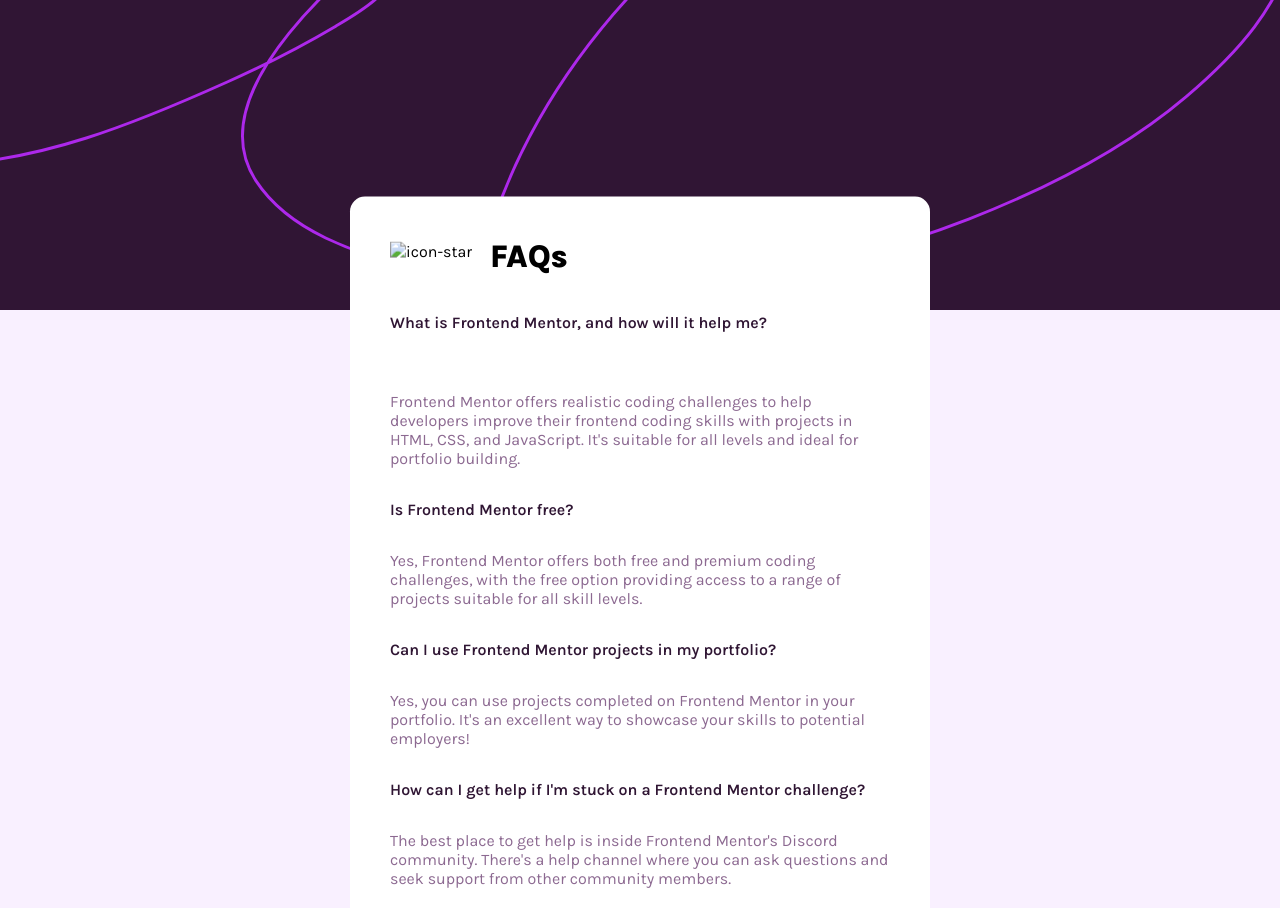
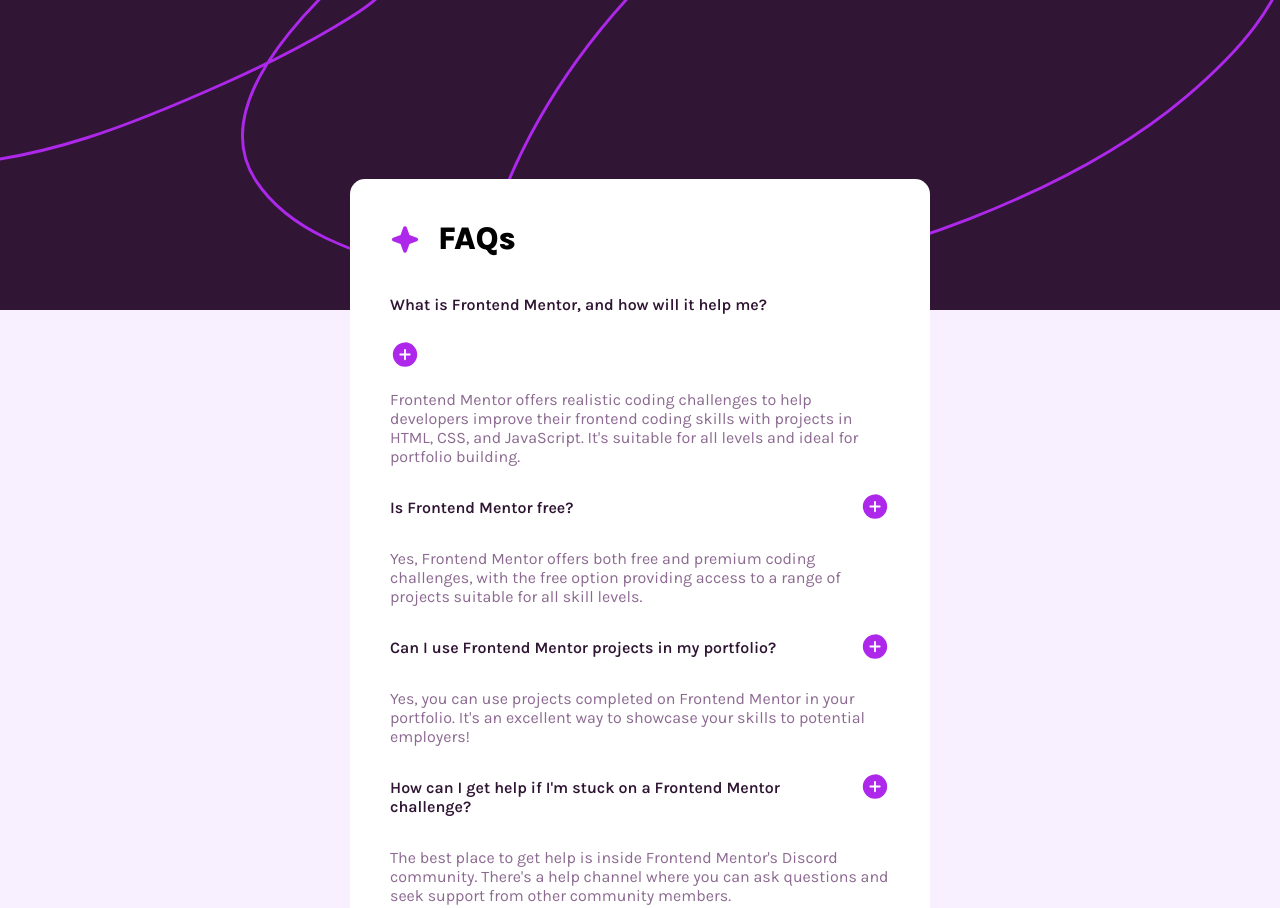
Before and after one commit to lalaholmesss/FAQ-Accordion, a plain HTML site: page index.html in a window 1280 px wide. Shown: the top 908 px of the page. Drawn offline with Linux system fonts and the light colour scheme; a script that the page names is missing; files whose address does not match are found by name.

Commit message:
Update index.html

```diff
--- a/index.html
+++ b/index.html
@@ -12,7 +12,7 @@
   <body>
     <div class="container">
       <div class="flex-container">
-        <div class="flex-child"><img src="assets/images/icon-star.svg" class="star" alt="icon-star"></div>
+        <div class="flex-child"><img src="/images/icon-star.svg" class="star" alt="icon-star"></div>
         <div class="flex-child"><h1>FAQs</h1></div>
       </div>
 
@@ -21,7 +21,7 @@
           <div class="flex-question">
             <div class="flex-p"><p class="questions">What is Frontend Mentor, and how will it help me?</p></div>
         </div>
-          <div class="flex-image" id="flex-img"> <img src="assets/images/icon-plus.svg" alt=""></div>
+          <div class="flex-image" id="flex-img"> <img src="/images/icon-plus.svg" alt=""></div>
         </div>
         <p class="answer">Frontend Mentor offers realistic coding challenges to help developers improve their
         frontend coding skills with projects in HTML, CSS, and JavaScript. It's suitable for
@@ -30,7 +30,7 @@
 
       <div class="flex-question">
         <div class="flex-p"><p class="questions">Is Frontend Mentor free?</p></div>
-        <div class="flex-image" id="flex-img"> <img src="assets/images/icon-plus.svg" alt=""></div>
+        <div class="flex-image" id="flex-img"> <img src="/images/icon-plus.svg" alt=""></div>
       </div>
 
       <p class="answer">Yes, Frontend Mentor offers both free and premium coding challenges, with the free
@@ -38,14 +38,14 @@
 
       <div class="flex-question">
         <div class="flex-p"><p class="questions">Can I use Frontend Mentor projects in my portfolio?</p></div>
-        <div class="flex-image" id="flex-img"> <img src="assets/images/icon-plus.svg" alt=""></div>
+        <div class="flex-image" id="flex-img"> <img src="/images/icon-plus.svg" alt=""></div>
       </div>
       <p class="answer">Yes, you can use projects completed on Frontend Mentor in your portfolio. It's an excellent
       way to showcase your skills to potential employers!</p>
 
       <div class="flex-question">
         <div class="flex-p"><p class="questions">How can I get help if I'm stuck on a Frontend Mentor challenge?</p></div>
-        <div class="flex-image" id="flex-img"> <img src="assets/images/icon-plus.svg" alt=""></div>
+        <div class="flex-image" id="flex-img"> <img src="/images/icon-plus.svg" alt=""></div>
       </div>
       <p class="answer">The best place to get help is inside Frontend Mentor's Discord community. There's a help
       channel where you can ask questions and seek support from other community members.</p>
```
